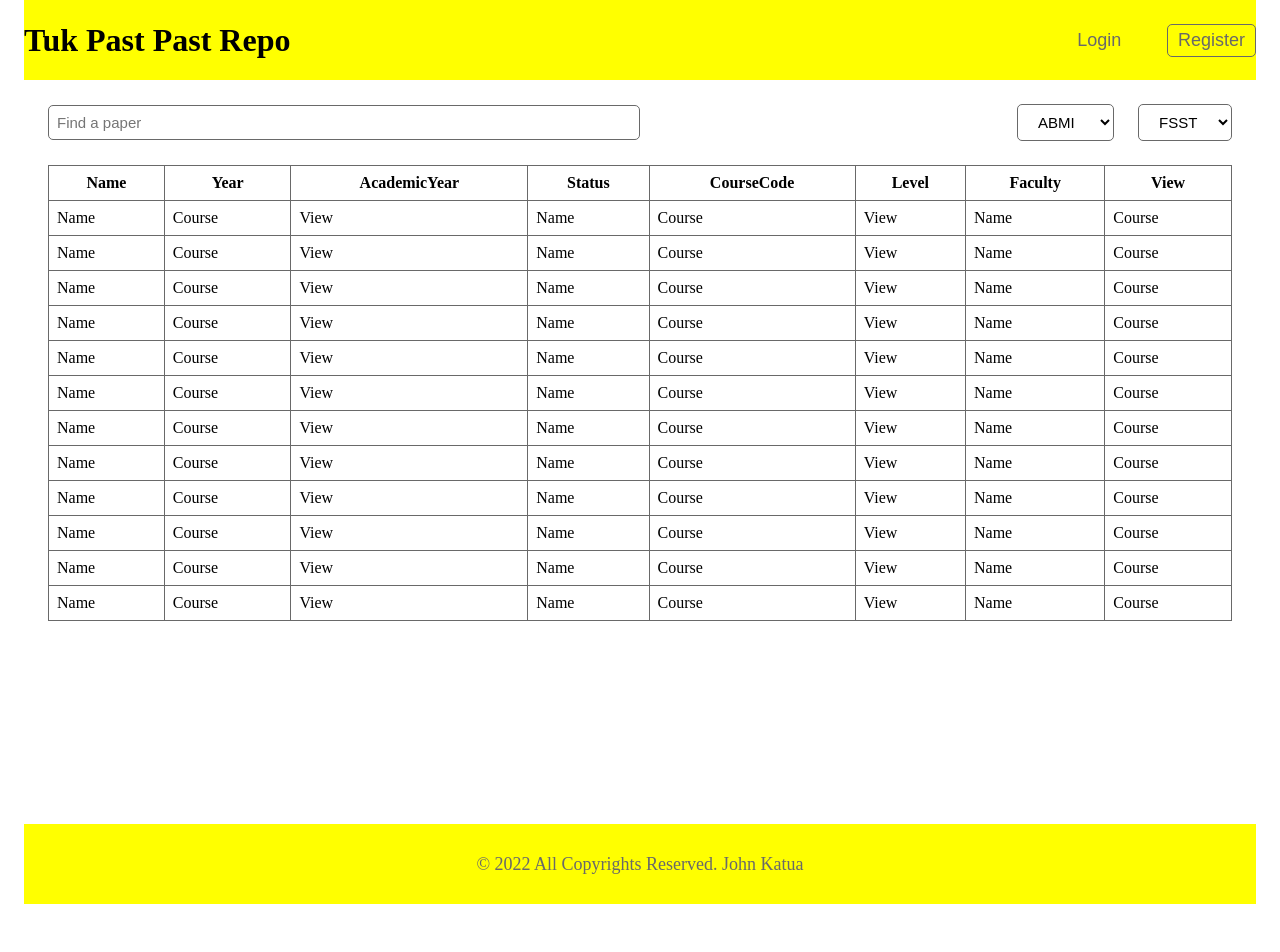
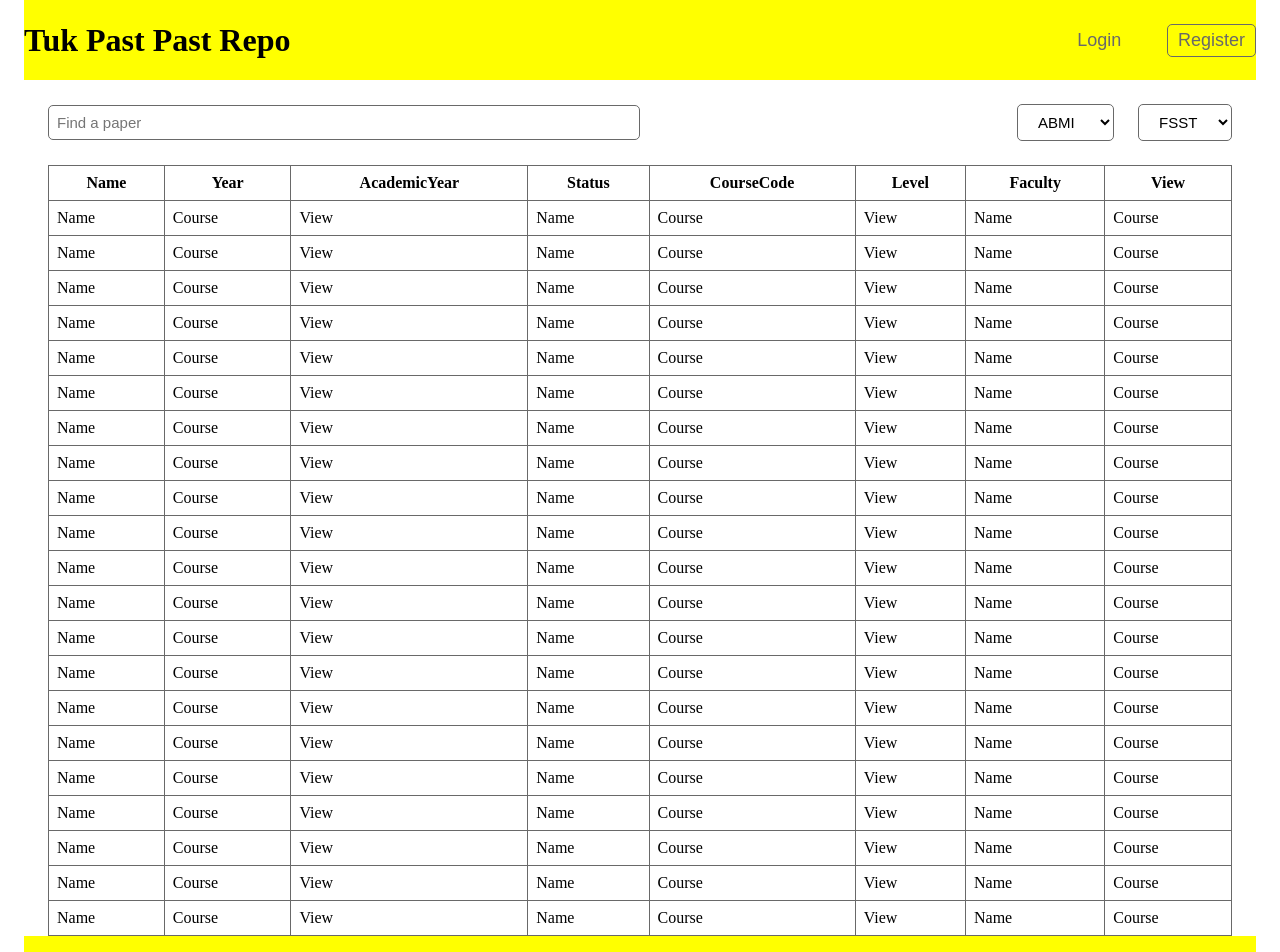
Before and after one commit to johnkatua/Tuk-Past-Paper-Repo, a React (Vite) app: page /details in a window 1280 px wide. Shown: the top 952 px of the page. Before the commit the page ends 904 px from the top, so only its background shows below. Built offline with nearby package versions, Linux system fonts and the light colour scheme.

Commit message:
ran prettier to format the codebase

```diff
--- a/src/App.css
+++ b/src/App.css
@@ -34,7 +34,9 @@ img {
   background-repeat: no-repeat;
 }
 
-table, th, td {
+table,
+th,
+td {
   border: 1px solid var(--gray);
   border-collapse: collapse;
 }
--- a/src/components/Header.jsx
+++ b/src/components/Header.jsx
@@ -7,7 +7,9 @@ const Header = () => {
     <div className="header--container">
       <h1>Tuk Past Past Repo</h1>
       <div className="header--btns">
-        <button className="header--btns__login" onClick={() => navigate('/')}>Login</button>
+        <button className="header--btns__login" onClick={() => navigate("/")}>
+          Login
+        </button>
         <button className="header--btns__register">Register</button>
       </div>
     </div>
--- a/src/pages/Details.jsx
+++ b/src/pages/Details.jsx
@@ -149,6 +149,96 @@ const Details = () => {
             <td>Name</td>
             <td>Course</td>
           </tr>
+          <tr>
+            <td>Name</td>
+            <td>Course</td>
+            <td>View</td>
+            <td>Name</td>
+            <td>Course</td>
+            <td>View</td>
+            <td>Name</td>
+            <td>Course</td>
+          </tr>
+          <tr>
+            <td>Name</td>
+            <td>Course</td>
+            <td>View</td>
+            <td>Name</td>
+            <td>Course</td>
+            <td>View</td>
+            <td>Name</td>
+            <td>Course</td>
+          </tr>
+          <tr>
+            <td>Name</td>
+            <td>Course</td>
+            <td>View</td>
+            <td>Name</td>
+            <td>Course</td>
+            <td>View</td>
+            <td>Name</td>
+            <td>Course</td>
+          </tr>
+          <tr>
+            <td>Name</td>
+            <td>Course</td>
+            <td>View</td>
+            <td>Name</td>
+            <td>Course</td>
+            <td>View</td>
+            <td>Name</td>
+            <td>Course</td>
+          </tr>
+          <tr>
+            <td>Name</td>
+            <td>Course</td>
+            <td>View</td>
+            <td>Name</td>
+            <td>Course</td>
+            <td>View</td>
+            <td>Name</td>
+            <td>Course</td>
+          </tr>
+          <tr>
+            <td>Name</td>
+            <td>Course</td>
+            <td>View</td>
+            <td>Name</td>
+            <td>Course</td>
+            <td>View</td>
+            <td>Name</td>
+            <td>Course</td>
+          </tr>
+          <tr>
+            <td>Name</td>
+            <td>Course</td>
+            <td>View</td>
+            <td>Name</td>
+            <td>Course</td>
+            <td>View</td>
+            <td>Name</td>
+            <td>Course</td>
+          </tr>
+          <tr>
+            <td>Name</td>
+            <td>Course</td>
+            <td>View</td>
+            <td>Name</td>
+            <td>Course</td>
+            <td>View</td>
+            <td>Name</td>
+            <td>Course</td>
+          </tr>
+          <tr>
+            <td>Name</td>
+            <td>Course</td>
+            <td>View</td>
+            <td>Name</td>
+            <td>Course</td>
+            <td>View</td>
+            <td>Name</td>
+            <td>Course</td>
+          </tr>
         </table>
       </div>
     </div>
--- a/src/pages/index.css
+++ b/src/pages/index.css
@@ -44,7 +44,7 @@
 }
 
 .details--container {
-  height: 90vh;
+  height: 100%;
   /* background-color: wheat; */
 }
 
@@ -59,7 +59,7 @@
   align-items: flex-start;
   justify-content: flex-start;
   flex-basis: 50%;
-  padding: .5rem;
+  padding: 0.5rem;
   outline: none;
   border: 1px solid var(--gray);
   border-radius: 5px;
@@ -75,7 +75,7 @@
 }
 
 .details--select__items select {
-  padding: .5rem 1rem;
+  padding: 0.5rem 1rem;
   outline: none;
   border: 1px solid var(--gray);
   border-radius: 5px;
@@ -88,6 +88,7 @@
   width: 100%;
 }
 
-th, td {
-  padding: .5rem;
+th,
+td {
+  padding: 0.5rem;
 }
```
Lines whose indentation alone changed are shown as unchanged.
